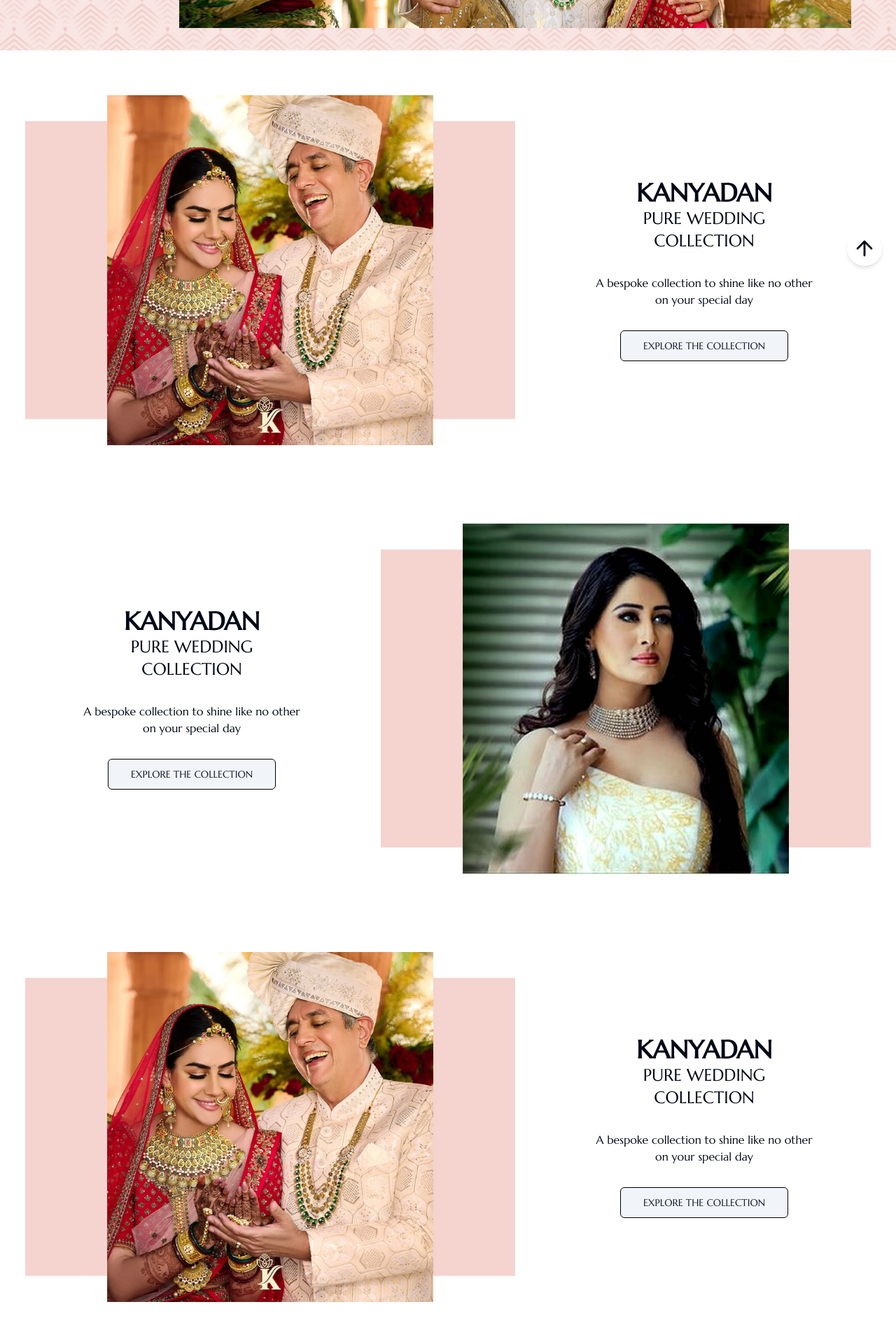
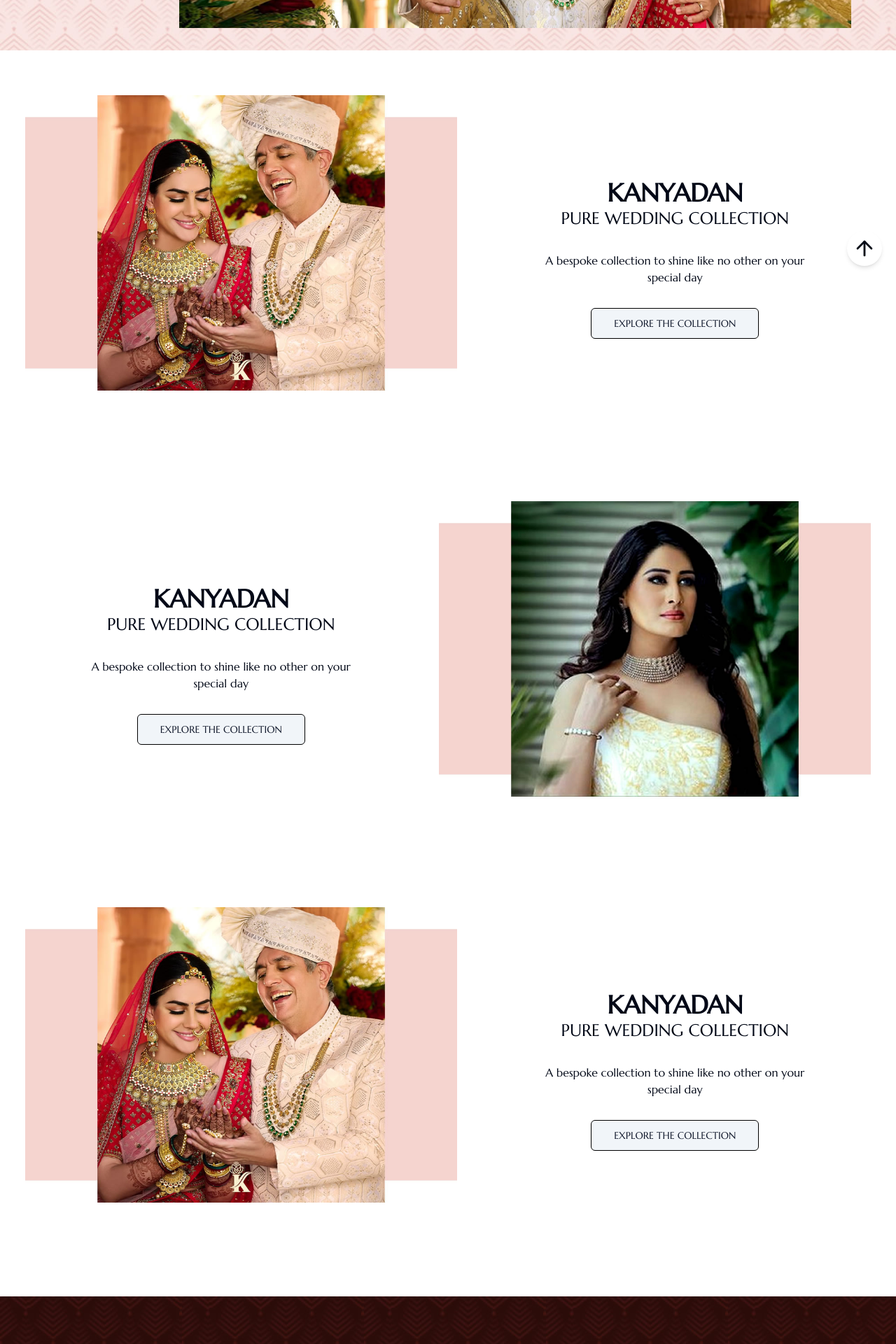
Before and after one commit to YashRevdiwala/km_choksi, a Next.js app: page /our-brands in a window 1280 px wide. Shown: the part 400-2320 px from the top of the page at 70% size. Built offline with nearby package versions, Linux system fonts and the light colour scheme.

Commit message:
final commit

```diff
--- a/app/(components)/About.js
+++ b/app/(components)/About.js
@@ -2,6 +2,7 @@
 import { Button } from "@/components/ui/button"
 import Image from "next/image"
 import Link from "next/link"
+import { motion } from "framer-motion"
 
 const About = () => {
   const brands = [
@@ -19,6 +20,12 @@
         <p className="mt-3">K M CHOKSI JEWELLERS</p>
       </div>
       <div className=" flex md:flex-row flex-col md:my-4 md:gap-4 ">
+        <motion.div
+          initial={{ x: -350 }}
+          whileInView={{ x: 0 }}
+          transition={{ duration: 1.5, ease: "easeInOut" }}
+          viewport={{ once: true }}
+        >
           <Image
             src="/assets/about/about01.jpg"
             width={350}
@@ -26,14 +33,28 @@
             alt="about"
             className="px-2 hidden md:block"
           />
+        </motion.div>
+        <motion.div
+          initial={{ x: -700 }}
+          whileInView={{ x: 0 }}
+          transition={{ duration: 1.5, ease: "easeInOut" }}
+          viewport={{ once: true }}
+        >
           <Image
             src="/assets/about/about02.jpg"
             width={350}
             height={600}
             alt="about"
-          className="mx-4 hidden md:block"
+            className="px-2 hidden md:block"
           />
-        <div className="md:pl-14 md:pt-14 pt-2 md:ml-14 md:w-[450px] w-[350px]">
+        </motion.div>
+        <motion.div
+          initial={{ x: 700 }}
+          whileInView={{ x: 0 }}
+          transition={{ duration: 1.5, ease: "easeInOut" }}
+          viewport={{ once: true }}
+          className="md:pl-14 md:pt-14 pt-2 md:ml-14 md:w-[450px] w-[350px]"
+        >
           <p className="text-3xl font-bold">About us</p>
           <p className="py-3 my-3">
             Building a legacy brand in the jewellery business is a lifelong
@@ -52,7 +73,7 @@
           >
             <Link href="/our-history">About us</Link>
           </Button>
-        </div>
+        </motion.div>
         <div className="flex flex-row md:hidden w-auto py-10 justify-start space-x-2">
           <Image
             src="/assets/about/about01.jpg"
--- a/app/(components)/Collection.js
+++ b/app/(components)/Collection.js
@@ -57,8 +57,8 @@
         <p>KM CHOKSI COLLECTION</p>
       </div>
       <div className="grid grid-cols-2 md:grid-cols-6 justify-between mx-10">
-        {collectionList.map((data) => (
-          <CollectionList key={data.title} data={data} />
+        {collectionList.map((data, i) => (
+          <CollectionList key={data.title} data={data} i={i} />
         ))}
       </div>
     </div>
--- a/app/(components)/CollectionList.js
+++ b/app/(components)/CollectionList.js
@@ -1,19 +1,22 @@
+"use client"
 import { Card } from "@/components/ui/card"
 import Image from "next/image"
+import { motion } from "framer-motion"
 
-const CollectionList = (data) => {
+const CollectionList = ({ data, i }) => {
   return (
-    <div className="p-6">
+    <motion.div
+      initial={{ opacity: 0 }}
+      whileInView={{ opacity: 1 }}
+      transition={{ duration: 0.5, delay: i * 0.25, ease: "easeInOut" }}
+      viewport={{ once: true }}
+      className="p-6 "
+    >
       <Card className="">
-        <Image
-          src={data.data.src}
-          width={500}
-          height={500}
-          alt="Our Collection"
-        />
-        <p className="text-center text-lg my-4">{data.data.title}</p>
+        <Image src={data.src} width={500} height={500} alt="Our Collection" />
+        <p className="text-center text-lg my-4">{data.title}</p>
       </Card>
-    </div>
+    </motion.div>
   )
 }
 
--- a/app/(components)/Featured.js
+++ b/app/(components)/Featured.js
@@ -1,3 +1,6 @@
+"use client"
+import { motion } from "framer-motion"
+
 const Featured = () => {
   return (
     <div className="pt-8 mt-8 text-center w-screen">
@@ -5,6 +8,12 @@
         <p>WATCH OUR VIDEO</p>
       </div>
       <div className="md:py-6 md:my-6 grid grid-cols-2 py-16 px-5 md:flex md:flex-row md:gap-8 md:justify-center md:items-center">
+        <motion.div
+          initial={{ y: 400, opacity: 0 }}
+          whileInView={{ y: 0, opacity: 1 }}
+          transition={{ duration: 1, delay: 0 * 0.25, ease: "easeInOut" }}
+          viewport={{ once: true }}
+        >
           <video
             muted
             autoPlay
@@ -13,6 +22,13 @@
           >
             <source src="/assets/video/v0.mp4" />
           </video>
+        </motion.div>
+        <motion.div
+          initial={{ y: 400, opacity: 0 }}
+          whileInView={{ y: 0, opacity: 1 }}
+          transition={{ duration: 1, delay: 1 * 0.25, ease: "easeInOut" }}
+          viewport={{ once: true }}
+        >
           <video
             muted
             autoPlay
@@ -21,6 +37,13 @@
           >
             <source src="/assets/video/v01.mp4" />
           </video>
+        </motion.div>
+        <motion.div
+          initial={{ y: 400, opacity: 0 }}
+          whileInView={{ y: 0, opacity: 1 }}
+          transition={{ duration: 1, delay: 2 * 0.25, ease: "easeInOut" }}
+          viewport={{ once: true }}
+        >
           <video
             muted
             autoPlay
@@ -29,6 +52,13 @@
           >
             <source src="/assets/video/v02.mp4" />
           </video>
+        </motion.div>
+        <motion.div
+          initial={{ y: 400, opacity: 0 }}
+          whileInView={{ y: 0, opacity: 1 }}
+          transition={{ duration: 1, delay: 3 * 0.25, ease: "easeInOut" }}
+          viewport={{ once: true }}
+        >
           <video
             muted
             autoPlay
@@ -37,11 +67,12 @@
           >
             <source src="/assets/video/v03.mp4" />
           </video>
+        </motion.div>
       </div>
       <div className="bg-[#F6F4F2]">
-        <p className="pt-8 mt-8 text-lg">Follow us on Instagram</p>
+        <p className="pt-10 mt-10 text-lg">Follow us on Instagram</p>
         <p className="text-3xl">k_m_ choksi_official</p>
-        <div className="grid grid-cols-2 md:grid-cols-4 gap-0 justify-center items-center px-4 mx-4 pt-10 mt-10 pb-16">
+        <div className="grid grid-cols-2 md:grid-cols-4 gap-0 justify-center items-center px-4 mx-4 pt-4 mt-4 pb-16">
           <img
             src="/assets/insta/01.jpg"
             className="md:h-max h-40 w-max my-3 px-0 mx-0"
--- a/app/(components)/Kanyadan.js
+++ b/app/(components)/Kanyadan.js
@@ -1,19 +1,34 @@
+"use client"
 import { Button } from "@/components/ui/button"
 import Image from "next/image"
 import Link from "next/link"
+import { motion } from "framer-motion"
 
 const Kanyadan = () => {
   return (
     <>
       <div className="flex flex-col gap-6 md:gap-4 md:my-8 md:py-8  w-screen">
         <div className="flex flex-col text-center md:flex-row gap-2 mx-9">
+          <motion.div
+            initial={{ x: -700 }}
+            whileInView={{ x: 0 }}
+            transition={{ duration: 1.5, ease: "easeInOut" }}
+            viewport={{ once: true }}
+          >
             <Image
               src="/assets/brands/brand-img.jpg"
               width={700}
               height={200}
               alt="kanyadan-collection"
             />
-          <div className="py-3 my-3 md:px-10 md:py-16 md:my-14 justify-center items-center mx-10">
+          </motion.div>
+          <motion.div
+            initial={{ x: 700 }}
+            whileInView={{ x: 0 }}
+            transition={{ duration: 1.5, ease: "easeInOut" }}
+            viewport={{ once: true }}
+            className="py-3 my-3 md:px-10 md:py-16 md:my-14 justify-center items-center mx-10"
+          >
             <p className="font-bold text-4xl">KANYADAN</p>
             <p className="text-2xl">PURE WEDDING COLLECTION</p>
             <p className="py-4 my-4">
@@ -27,10 +42,16 @@
             >
               <Link href="/products">EXPLORE THE COLLECTION</Link>
             </Button>
-          </div>
+          </motion.div>
         </div>
         <div className="flex flex-col text-center md:flex-row gap-2 mx-9 my-8">
-          <div className="py-3 my-3 md:px-10 md:py-16 md:my-14 justify-center items-center mx-10 order-last md:order-first">
+          <motion.div
+            initial={{ x: -600 }}
+            whileInView={{ x: 0 }}
+            transition={{ duration: 1.5, ease: "easeInOut" }}
+            viewport={{ once: true }}
+            className="py-3 my-3 md:px-10 md:py-16 md:my-14 justify-center items-center mx-10 order-last md:order-first"
+          >
             <p className="font-bold text-4xl">KANYADAN</p>
             <p className="text-2xl">PURE WEDDING COLLECTION</p>
             <p className="py-4 my-4">
@@ -44,13 +65,20 @@
             >
               <Link href="/products">EXPLORE THE COLLECTION</Link>
             </Button>
-          </div>
+          </motion.div>
+          <motion.div
+            initial={{ x: 700 }}
+            whileInView={{ x: 0 }}
+            transition={{ duration: 1.5, ease: "easeInOut" }}
+            viewport={{ once: true }}
+          >
             <Image
               src="/assets/brands/brand-img01.jpg"
               width={700}
               height={200}
               alt="kanyadan-collection"
             />
+          </motion.div>
         </div>
       </div>
     </>
--- a/app/(components)/Products.js
+++ b/app/(components)/Products.js
@@ -10,34 +10,34 @@
       <div className="flex flex-row flex-wrap gap-4 justify-center px-6 pt-4">
         <img
           src="/assets/collection/banner01.jpg"
-          className="h-[490px] relative object-cover "
+          className="h-[490px] relative object-cover hover:animate-pulse"
           alt="banner-image"
         />
         <img
           src="/assets/collection/banner02.jpg"
-          className="h-[490px] relative object-cover "
+          className="h-[490px] relative object-cover hover:animate-pulse"
           alt="banner-image"
         />
         <img
           src="/assets/collection/banner03.jpg"
-          className="h-[490px] relative object-cover "
+          className="h-[490px] relative object-cover hover:animate-pulse"
           alt="banner-image"
         />
       </div>
       <div className="flex flex-row flex-wrap gap-9 justify-center px-6 py-6">
         <img
           src="/assets/collection/banner04.jpg"
-          className="h-[350px] relative object-cover "
+          className="h-[350px] relative object-cover hover:animate-pulse"
           alt="banner-image"
         />
         <img
           src="/assets/collection/banner05.jpg"
-          className="h-[350px] relative align-bottom object-cover "
+          className="h-[350px] relative align-bottom object-cover hover:animate-pulse"
           alt="banner-image"
         />
         <img
           src="/assets/collection/banner06.jpg"
-          className="h-[350px] relative object-cover "
+          className="h-[350px] relative object-cover hover:animate-pulse"
           alt="banner-image"
         />
       </div>
--- a/app/layout.js
+++ b/app/layout.js
@@ -1,5 +1,6 @@
 import { Marcellus } from "next/font/google"
 import "./globals.css"
+import { cn } from "@/lib/utils"
 
 const marcellus = Marcellus({
   subsets: ["latin", "latin-ext"],
@@ -22,7 +23,14 @@
 export default function RootLayout({ children }) {
   return (
     <html lang="en">
-      <body className={marcellus.className}>{children}</body>
+      <body
+        className={cn(
+          marcellus.className,
+          "overflow-x-hidden max-sm:overflow-x-hidden"
+        )}
+      >
+        {children}
+      </body>
     </html>
   )
 }
--- a/app/our-brands/Content.js
+++ b/app/our-brands/Content.js
@@ -1,8 +1,15 @@
+"use client"
 import { Button } from "@/components/ui/button"
 import Image from "next/image"
 import Link from "next/link"
+import { motion, useInView } from "framer-motion"
+import { useRef, useState } from "react"
 
 const Content = () => {
+  const [inView, setInView] = useState(false)
+  const ref = useRef(null)
+  const isInView = useInView(ref)
+
   return (
     <div className="pb-6 w-screen">
       <div className="bg-[url('/assets//inner_bg.jpg')] w-screen h-[150px] md:h-96 flex ">
@@ -24,14 +31,31 @@
       </div>
 
       <div className="flex flex-col gap-4 my-8 py-8">
-        <div className="flex flex-col md:flex-row gap-8 mx-9 pb-8">
+        <motion.div
+          initial={{ opacity: 0 }}
+          whileInView={{ opacity: 1 }}
+          className="flex flex-col md:flex-row gap-8 mx-9 pb-8"
+        >
+          <motion.div
+            initial={{ x: -700 }}
+            whileInView={{ x: 0 }}
+            transition={{ duration: 1.5, ease: "easeInOut" }}
+            viewport={{ once: true }}
+          >
             <Image
               src="/assets/brands/brand-img.jpg"
               width={700}
               height={200}
               alt="kanyadan-collection"
             />
-          <div className="md:px-10 md:py-16 md:my-14 justify-center items-center text-center md:mx-10">
+          </motion.div>
+          <motion.div
+            initial={{ x: 700 }}
+            whileInView={{ x: 0 }}
+            transition={{ duration: 1.5, ease: "easeInOut" }}
+            viewport={{ once: true }}
+            className="md:px-10 md:py-16 md:my-14 justify-center items-center text-center md:mx-10"
+          >
             <p className="font-bold text-4xl">KANYADAN</p>
             <p className="text-2xl">PURE WEDDING COLLECTION</p>
             <p className="py-4 my-4">
@@ -45,10 +69,20 @@
             >
               <Link href={`/products`}>EXPLORE THE COLLECTION</Link>
             </Button>
-          </div>
-        </div>
-        <div className="flex flex-col md:flex-row gap-8 mx-9 py-8 md:my-8">
-          <div className="px-10 md:py-16 md:my-14 justify-center items-center text-center md:mx-10 order-last md:order-first">
+          </motion.div>
+        </motion.div>
+        <motion.div
+          initial={{ opacity: 0 }}
+          whileInView={{ opacity: 1 }}
+          className="flex flex-col md:flex-row gap-8 mx-9 py-8 md:my-8"
+        >
+          <motion.div
+            initial={{ x: -600 }}
+            whileInView={{ x: 0 }}
+            transition={{ duration: 1.5, ease: "easeInOut" }}
+            viewport={{ once: true }}
+            className="px-10 md:py-16 md:my-14 justify-center items-center text-center md:mx-10 order-last md:order-first"
+          >
             <p className="font-bold text-4xl">KANYADAN</p>
             <p className="text-2xl">PURE WEDDING COLLECTION</p>
             <p className="py-4 my-4">
@@ -62,22 +96,46 @@
             >
               <Link href={`/products`}>EXPLORE THE COLLECTION</Link>
             </Button>
-          </div>
+          </motion.div>
+          <motion.div
+            initial={{ x: 700 }}
+            whileInView={{ x: 0 }}
+            transition={{ duration: 1.5, ease: "easeInOut" }}
+            viewport={{ once: true }}
+          >
             <Image
               src="/assets/brands/brand-img01.jpg"
               width={700}
               height={200}
               alt="kanyadan-collection"
             />
-        </div>
-        <div className="flex flex-col md:flex-row gap-8 pt-8 mx-9">
+          </motion.div>
+        </motion.div>
+        <motion.div
+          initial={{ opacity: 0 }}
+          whileInView={{ opacity: 1 }}
+          className="flex flex-col md:flex-row gap-8 pt-8 mx-9"
+        >
+          <motion.div
+            whileInView={{ x: 0 }}
+            initial={{ x: -700 }}
+            transition={{ duration: 1.5, ease: "easeInOut" }}
+            viewport={{ once: true }}
+          >
             <Image
               src="/assets/brands/brand-img.jpg"
               width={700}
               height={200}
               alt="kanyadan-collection"
             />
-          <div className="px-10 md:py-16 md:my-14 justify-center items-center text-center md:mx-10">
+          </motion.div>
+          <motion.div
+            initial={{ x: 700 }}
+            whileInView={{ x: 0 }}
+            transition={{ duration: 1.5, ease: "easeInOut" }}
+            viewport={{ once: true }}
+            className="px-10 md:py-16 md:my-14 justify-center items-center text-center md:mx-10"
+          >
             <p className="font-bold text-4xl">KANYADAN</p>
             <p className="text-2xl">PURE WEDDING COLLECTION</p>
             <p className="py-4 my-4">
@@ -91,8 +149,8 @@
             >
               <Link href={`/products`}>EXPLORE THE COLLECTION</Link>
             </Button>
-          </div>
-        </div>
+          </motion.div>
+        </motion.div>
       </div>
     </div>
   )
--- a/app/products/ProductListing.js
+++ b/app/products/ProductListing.js
@@ -18,6 +18,7 @@
 import { ScrollArea } from "@/components/ui/scroll-area"
 import Slider from "./Slider"
 import Link from "next/link"
+import { motion } from "framer-motion"
 
 const montserrat = Montserrat({
   subsets: ["cyrillic", "cyrillic-ext", "latin", "latin-ext", "vietnamese"],
@@ -337,7 +338,18 @@
             )}
           >
             {productList.map((data, index) => (
-              <div key={index} className="py-4 gap-2">
+              <motion.div
+                initial={{ y: 400, opacity: 0 }}
+                whileInView={{ y: 0, opacity: 1 }}
+                transition={{
+                  duration: 1,
+                  delay: index * 0.05,
+                  ease: "easeInOut",
+                }}
+                viewport={{ once: true }}
+                key={index}
+                className="py-4 gap-2"
+              >
                 <Link href={data.href}>
                   <img
                     src={data.src}
@@ -350,7 +362,7 @@
                     <pre className="max-sm:hidden">{data.desc}</pre>
                   </div>
                 </Link>
-              </div>
+              </motion.div>
             ))}
           </div>
         </div>
--- a/package.json
+++ b/package.json
@@ -22,6 +22,7 @@
     "class-variance-authority": "^0.7.0",
     "clsx": "^2.0.0",
     "cmdk": "^0.2.0",
+    "framer-motion": "^10.17.6",
     "lucide-react": "^0.298.0",
     "next": "14.0.4",
     "react": "^18",
```
Also changed, not shown: app/our-history/Content.js (+68 -12 lines), 1 other file (tests, documents, lock files or other folders). Lines whose indentation alone changed are shown as unchanged.
